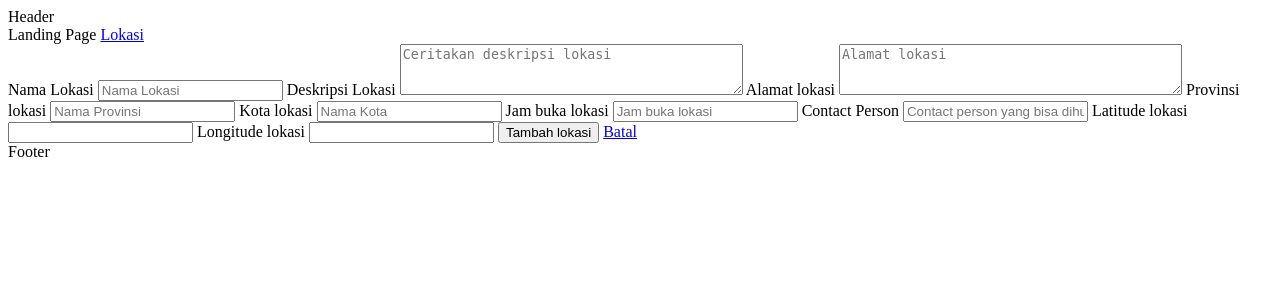
After one commit to pbp-f-kelompok-1/KelolaKita, a Django app: page /locations/add/ in a window 1280 px wide. The commit adds this page. Shown: the top 300 px of the page. Run offline with Django 5.2, Linux system fonts and the light colour scheme.

Commit message:
feat: menambahkan create, delete, dan layout sederhana location

```diff
--- a/ProjectKelolaKita/urls.py
+++ b/ProjectKelolaKita/urls.py
@@ -17,10 +17,12 @@ Including another URLconf
 from django.contrib import admin
 from django.urls import path
 
-from ProjectKelolaKita.views import landing_page, show_location
+from ProjectKelolaKita.views import landing_page, show_location, create_location, delete_location
 
 urlpatterns = [
     path('admin/', admin.site.urls),
     path('', landing_page, name='landing_page'),
     path('locations/', show_location, name="show_location"),
+    path('locations/add/', create_location, name="create_location"),
+    path("locations/<uuid:location_id>/delete/",delete_location,name="delete_location")
 ]
--- a/ProjectKelolaKita/views.py
+++ b/ProjectKelolaKita/views.py
@@ -1,5 +1,8 @@
-from django.shortcuts import render
+from django.shortcuts import get_object_or_404, redirect, render
 from main.models import Location
+from main.forms import LocationForm
+from django.contrib import messages
+
 
 def landing_page(request):
     return render(request, "index.html")
@@ -8,6 +11,7 @@ def show_location(request):
     location_list = Location.objects.filter(is_active=True)
     locations = [
         {
+            'id': str(loc.id),
             'name': loc.name,
             'address': loc.address,
             'latitude': float(loc.latitude),
@@ -20,3 +24,23 @@ def show_location(request):
         "locations": locations,
     }
     return render(request, "location.html", context)
+
+def create_location(request) :
+    form = LocationForm(request.POST or None)
+
+    if request.method == "POST" and form.is_valid() :
+        form.save()
+        messages.success(request, "Lokasi berhasil ditambahkan")
+        return redirect("show_location")
+
+    return render(request, "location_form.html", {"name": "KelolaKita", "form": form})
+
+def delete_location(request, location_id) :
+    location = get_object_or_404(Location, pk=location_id)
+
+    if request.method == "POST" :
+        location.delete()
+        messages.success(request, "Lokasi berhasil dihapus!")
+        return redirect("show_location")
+
+    return redirect("show_location")
--- /dev/null
+++ b/main/forms.py
@@ -0,0 +1,87 @@
+from django.forms import ModelForm, TextInput, Textarea, NumberInput
+from main.models import Location
+
+class LocationForm(ModelForm) :
+    class Meta :
+        model = Location
+        fields = [
+            "name",
+            "description",
+            "address",
+            "province",
+            "city",
+            "open_hours",
+            "contact_person",
+            "latitude",
+            "longitude",
+        ]
+
+        labels = {
+            "name" : "Nama Lokasi",
+            "description" : "Deskripsi Lokasi",
+            "address" : "Alamat lokasi",
+            "province" : "Provinsi lokasi",
+            "city" : "Kota lokasi",
+            "open_hours" : "Jam buka lokasi",
+            "contact_person" : "Contact Person",
+            "latitude" : "Latitude lokasi",
+            "longitude" : "Longitude lokasi",
+        }
+
+        widgets = {
+            "name" : TextInput(
+                attrs={
+                    "placeholder" : "Nama Lokasi",
+                    "maxlength" : 255,
+                }
+            ),
+            "description" : Textarea(
+                attrs={
+                    "placeholder" : "Ceritakan deskripsi lokasi",
+                    "rows" : 3,
+                }
+            ),
+
+            "address" : Textarea(
+                attrs={
+                    "placeholder" : "Alamat lokasi",
+                    "rows" : 3,
+                }
+            ),
+            "province" : TextInput(
+                attrs={
+                    "placeholder" : "Nama Provinsi",
+                    "maxlength" : 255,
+                }
+            ),
+            "city" : TextInput(
+                attrs={
+                    "placeholder" : "Nama Kota",
+                    "maxlength" : 255,
+                }
+            ),
+            "open_hours" : TextInput(
+                attrs={
+                    "placeholder" : "Jam buka lokasi",
+                    "maxlength" : 255,
+                }
+            ),
+            "contact_person" : TextInput(
+                attrs={
+                    "placeholder" : "Contact person yang bisa dihubungi",
+                    "maxlength" : 20,
+                }
+            ),
+            "latitude" : NumberInput(
+                attrs={
+                    "step": "0.000001",
+                    "id": "id_latitude",
+                }
+            ),
+            "longitude" : NumberInput(
+                attrs={
+                    "step": "0.000001",
+                    "id": "id_longitude",
+                }
+            ),
+        }
--- a/static/css/style.css
+++ b/static/css/style.css
@@ -1 +1,156 @@
 .leaflet-tile-pane { filter: grayscale(0.5) brightness(1.08) contrast(0.88) saturate(0.8); }
+
+:root {
+    --green: #2e7d32;
+    --green-soft: #e8f5e9;
+    --green-border: #81c784;
+    --ink: #17261b;
+    --muted: #5f6f64;
+    --line: #dfe5e0;
+    --radius: 12px;
+}
+
+/* ===== Layout utama ===== */
+.finder {
+    display: grid;
+    grid-template-columns: 30% 70%;
+    height: 630px;
+    max-width: 100%;
+}
+
+/* ===== Panel kiri ===== */
+.panel {
+    padding: 24px 20px;
+    overflow-y: auto;
+    border-right: 1px dashed #4a90d9;
+    display: flex;
+    flex-direction: column;
+}
+
+.panel__title {
+    margin: 0 0 6px;
+    font-size: 1.4rem;
+    font-weight: 800;
+    letter-spacing: -0.02em;
+    font-family: 'Plus Jakarta Sans', sans-serif;
+    color: #1a2e1c;
+}
+
+.panel__subtitle {
+    margin: 0 0 18px;
+    font-size: 0.7rem;
+    line-height: 1.45;
+    color: #557A5B;
+}
+
+.sort-btn {
+    margin-bottom: 12px;
+    color: var(--green);
+    font-weight: 700;
+    text-decoration: none;
+    cursor: pointer;
+}
+
+/* ===== Kartu lokasi ===== */
+.loc-list {
+    list-style: none;
+    margin: 0;
+    padding: 0;
+    display: flex;
+    flex-direction: column;
+    gap: 10px;
+}
+
+.loc-card {
+    display: flex;
+    flex-direction: column;
+    gap: 4px;
+    padding: 12px 14px;
+    border: 1px solid var(--line);
+    border-radius: var(--radius);
+    background: #fff;
+    cursor: pointer;
+    transition: border-color 0.15s;
+}
+
+.loc-card:hover { border-color: var(--green-border); }
+
+.loc-card__top {
+    display: flex;
+    justify-content: space-between;
+    align-items: flex-start;
+    gap: 8px;
+}
+
+.loc-card__top strong { font-size: 0.95rem; }
+
+.badge-dist {
+    flex-shrink: 0;
+    padding: 2px 10px;
+    border-radius: 999px;
+    background: #eef2ee;
+    font-size: 0.72rem;
+    font-weight: 700;
+}
+
+.loc-card__type { font-size: 0.78rem; color: var(--muted); }
+.loc-card__status { font-size: 0.78rem; font-weight: 600; color: var(--green); }
+.loc-card__meta { font-size: 0.72rem; color: var(--muted); }
+
+/* ===== Peta ===== */
+.map-wrap {
+    position: relative;
+    min-width: 0;
+}
+
+#map {
+    position: absolute;
+    inset: 0;
+    z-index: 0;
+}
+
+.leaflet-tile-pane {
+    filter: grayscale(0.6) brightness(1.1) contrast(0.85) saturate(0.7);
+}
+
+/* ===== Hapus lokasi ===== */
+.button-danger {
+    align-self: flex-start;
+    padding: 6px 12px;
+    border: 0;
+    border-radius: 8px;
+    background: #b42318;
+    color: #fff;
+    font: inherit;
+    font-size: 0.8rem;
+    font-weight: 700;
+    cursor: pointer;
+}
+
+.delete-modal {
+    margin: auto;
+    padding: 20px;
+    width: min(90vw, 400px);
+    border: 1px solid var(--line);
+    border-radius: var(--radius);
+}
+
+.delete-modal::backdrop { background: rgba(0, 0, 0, 0.5); }
+
+.delete-modal__actions {
+    display: flex;
+    justify-content: flex-end;
+    gap: 10px;
+    margin-top: 16px;
+}
+
+/* ===== Responsif ===== */
+@media (max-width: 800px) {
+    .finder {
+        grid-template-columns: 1fr;
+        grid-template-rows: 45vh 1fr;
+        height: auto;
+    }
+    .map-wrap { order: -1; height: 45vh; }
+    .panel { border-right: 0; border-top: 1px solid var(--line); }
+}
--- a/templates/base.html
+++ b/templates/base.html
@@ -5,12 +5,16 @@
 <head>
     <meta charset="UTF-8" />
     <meta name="viewport" content="width=device-width, initial-scale=1.0" />
-    <link rel="stylesheet" href="/static/css/style.css">
     {% block meta %} {% endblock meta %}
 
+    <link rel="preconnect" href="https://fonts.googleapis.com">
+    <link rel="preconnect" href="https://fonts.gstatic.com" crossorigin>
+    <link href="https://fonts.googleapis.com/css2?family=Plus+Jakarta+Sans:wght@800&display=swap" rel="stylesheet">
+
     <link rel="stylesheet" href="https://unpkg.com/leaflet@1.9.4/dist/leaflet.css" />
+    <link rel="stylesheet" href="{% static 'css/style.css' %}">
+
     <script src="https://unpkg.com/leaflet@1.9.4/dist/leaflet.js"></script>
-    </script>
 </head>
 
 <body>
--- a/templates/index.html
+++ b/templates/index.html
@@ -2,6 +2,6 @@
 {% block content %}
     <main>
         Landing Page
-        <a href="{% url 'show_location' %}">Lihat semua lokasi</a>
+        <a href="{% url 'show_location' %}">Lokasi</a>
     </main>
 {% endblock content %}
--- /dev/null
+++ b/templates/location_form.html
@@ -0,0 +1,19 @@
+{% extends 'base.html' %}
+{% block content %}
+    <main>
+        Landing Page
+        <a href="{% url 'show_location' %}">Lokasi</a>
+        <form method="post" action="{% url 'create_location' %}">
+            {% csrf_token %}
+            {% for field in form %}
+                <label for="{{ field.id_for_label }}"> {{ field.label }}</label>
+                {{ field }}
+                {% for error in field.errors %}
+                    <p> {{ error }}</p>
+                {% endfor %}
+            {% endfor %}
+            <button type="submit">Tambah lokasi</button>
+            <a href="{% url 'show_location' %}">Batal</a>
+        </form>
+    </main>
+{% endblock content %}
```
Also changed, not shown: templates/Location.html (+62 -9 lines).
